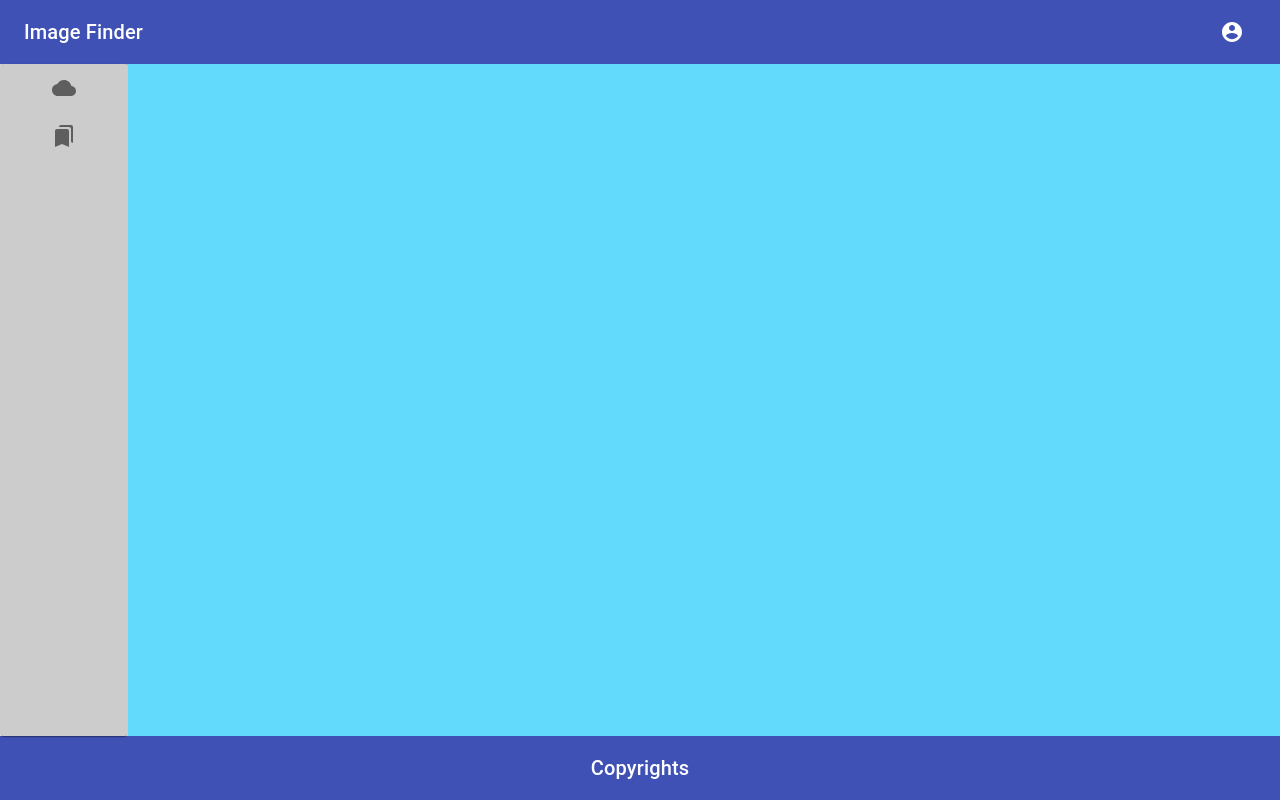
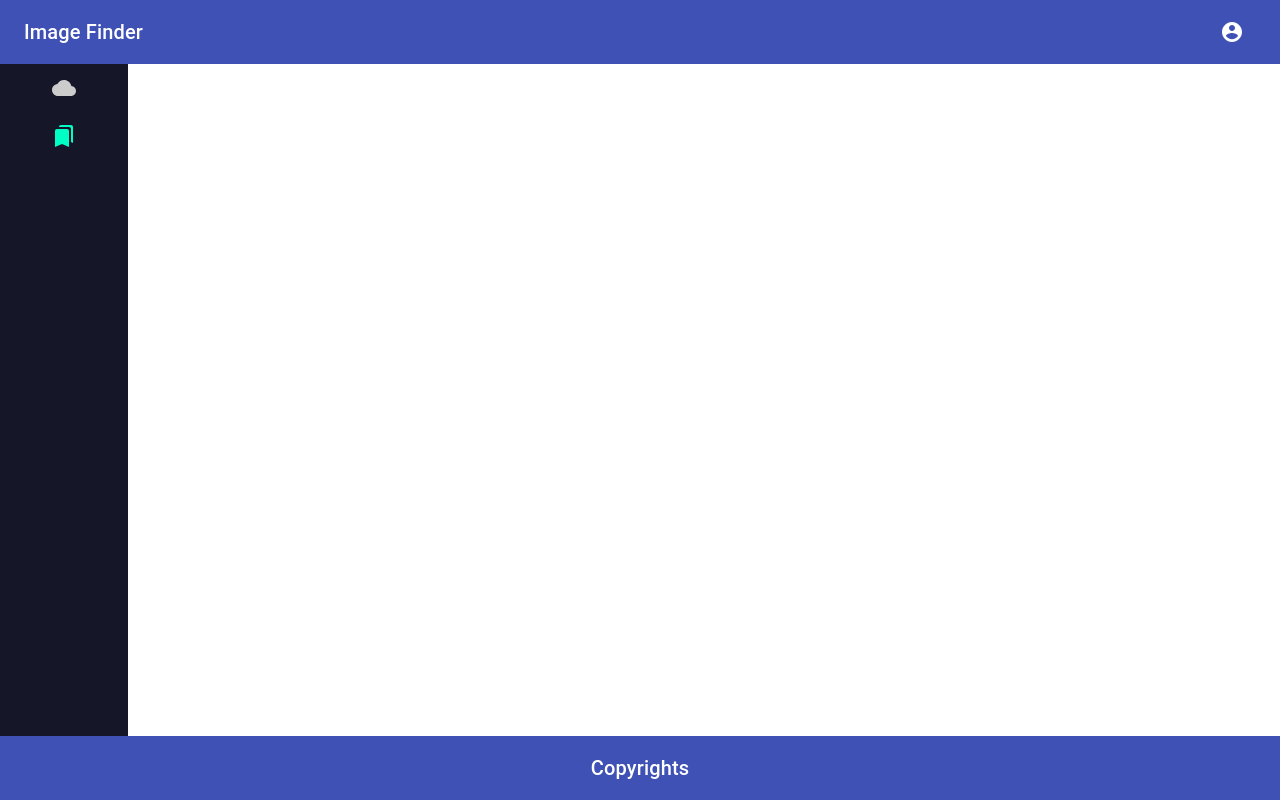
Before and after one commit to Oleg-Melnikow/Search_Picture, a React (Create React App) app: page /#/bookmarks in a window 1280 px wide. Built offline with nearby package versions, Linux system fonts and the light colour scheme.

Commit message:
refactoring

```diff
--- a/src/App.css
+++ b/src/App.css
@@ -3,7 +3,7 @@
 }
 
 .wrap-content{
-  background: #61dafb;
+  background: #ffffff;
   width: 90%;
 }
 
@@ -23,11 +23,11 @@
   color: #61dafb;
 }
 
-@keyframes App-logo-spin {
-  from {
-    transform: rotate(0deg);
-  }
-  to {
-    transform: rotate(360deg);
-  }
+.container {
+  padding: 0 !important;
+  height: calc(100vh - 128px);
 }
+
+.grid{
+  height: 100%;
+}
--- a/src/App.tsx
+++ b/src/App.tsx
@@ -3,21 +3,28 @@ import './App.css';
 import {Header} from "./components/Header";
 import {Container, Grid} from "@material-ui/core";
 import {Footer} from "./components/Footer";
-import {Menu} from './components/Menu';
-import {Route, withRouter} from 'react-router-dom';
-import {SearchBoard} from "./components/SearchBoard/SearchBoard";
+import {Menu} from './components/Menu/Menu';
+import {Route, Switch, Redirect} from 'react-router-dom';
 import {BookMarks} from "./components/BookMarks";
+import {SearchBoardContainer} from "./components/SearchBoard/SearchBoardContainer";
+import {PageNotFound} from "./components/PageNotFound/PageNotFound";
 
 function App() {
+
     return (
         <div className="App">
             <Header/>
-            <Container maxWidth="xl" style={{padding: "0", height: "calc(100vh - 128px)"}}>
-                <Grid container style={{height: "100%"}} justify="flex-start" direction="row">
+            <Container maxWidth="xl" className="container">
+                <Grid container className="grid" justify="flex-start" direction="row">
                     <Menu/>
                     <div className="wrap-content">
-                        <Route exact path="/" render={() => <SearchBoard/>}/>
-                        <Route path="/bookmarks" render={() => <BookMarks/>}/>
+                        <Switch>
+                            <Route exact path="/search" render={() => <SearchBoardContainer/>}/>
+                            <Route path="/bookmarks" render={() => <BookMarks/>}/>
+                            <Route path="/404" render={() => <PageNotFound/>}/>
+                            <Redirect exact from="/" to="/search"/>
+                            <Redirect from="*" to="/404"/>
+                        </Switch>
                     </div>
                 </Grid>
             </Container>
@@ -26,4 +33,4 @@ function App() {
     );
 }
 
-export default withRouter(App);
+export default App;
--- a/src/components/BookMarks.tsx
+++ b/src/components/BookMarks.tsx
@@ -1,5 +1,5 @@
 import React, {useEffect} from 'react';
-import {ImageCard} from "./ImageCard";
+import {ImageCard} from "./ImageCard/ImageCard";
 import {useDispatch, useSelector} from "react-redux";
 import {AppRootStateType} from "../redux/store";
 import {DomainPhotoType} from "../redux/appReducer";
@@ -24,7 +24,7 @@ export function BookMarks() {
     }
 
     return (
-        <div className={s.images} style={{maxHeight: 600}}>
+        <div className={s.images} style={{maxHeight: "calc(100vh - 128px)"}}>
             <SuccessSnackBar value="Delete picture success!"/>
             <Grid container direction="row" justify="center" alignItems="center">
                 {!!photo.length && photo.map((img, key) => {
--- a/src/components/ImageCard.module.css
+++ b/src/components/ImageCard/ImageCard.module.css
@@ -4,7 +4,7 @@
     display: -webkit-box;
     -webkit-box-orient: vertical;
     max-width: 345px;
-    height: 50px;
+    height: 30px;
     text-align: justify;
 }
 
--- a/src/components/ImageCard.tsx
+++ b/src/components/ImageCard/ImageCard.tsx
@@ -4,7 +4,7 @@ import CardActionArea from '@material-ui/core/CardActionArea';
 import CardActions from '@material-ui/core/CardActions';
 import CardMedia from '@material-ui/core/CardMedia';
 import Button from '@material-ui/core/Button';
-import {DomainPhotoType} from "../redux/appReducer";
+import {DomainPhotoType} from "../../redux/appReducer";
 import {CardContent, Typography} from "@material-ui/core";
 import s from "./ImageCard.module.css"
 
@@ -16,17 +16,17 @@ type MediaCardPropsTYpe = {
 
 export function ImageCard(props: MediaCardPropsTYpe) {
     return (
-        <Card className={s.root}>
+        <Card className={s.root} style={{background: "#ccc"}}>
             <CardActionArea>
                 <CardMedia className={s.media} image={props.picture.url}/>
-                <CardContent className={s.itemsText}>
+                <CardContent className={s.itemsText} style={{background: "#d1d1d1"}}>
                     <Typography variant="body1" color="textSecondary" component="p">
                         {props.picture.title}
                     </Typography>
                 </CardContent>
             </CardActionArea>
             <CardActions className={s.button}>
-                <Button size="small" color="primary" onClick={() => props.remotePhoto(props.picture.id, props.picture)}>
+                <Button variant="outlined" size="small" color="default" onClick={() => props.remotePhoto(props.picture.id, props.picture)}>
                     {props.description}
                 </Button>
             </CardActions>
--- /dev/null
+++ b/src/components/Menu/Menu.module.css
@@ -0,0 +1,13 @@
+.menu {
+    width: 10%;
+    background: #151729;
+}
+
+.menu a button{
+    color: #ccc;
+}
+
+.menu a.active button{
+    font-weight: bold;
+    color: #00ffc4;
+}
--- a/src/components/Menu.tsx
+++ b/src/components/Menu/Menu.tsx
@@ -1,24 +1,25 @@
-import {Grid, IconButton, Paper} from '@material-ui/core';
+import {Grid, IconButton} from '@material-ui/core';
 import React from 'react';
 import {Bookmarks, Cloud} from "@material-ui/icons";
 import {NavLink} from 'react-router-dom';
+import s from "./Menu.module.css"
 
 export function Menu() {
 
     return (
-        <Paper style={{ width: "10%", background: "#ccc"}}>
+        <div className={s.menu}>
             <Grid container direction="column" alignItems="center">
-                <NavLink to="/">
+                <NavLink to="/search" activeClassName={s.active}>
                     <IconButton>
                         <Cloud/>
                     </IconButton>
                 </NavLink>
-                <NavLink to="/bookmarks">
+                <NavLink to="/bookmarks" activeClassName={s.active}>
                     <IconButton>
                         <Bookmarks/>
                     </IconButton>
                 </NavLink>
             </Grid>
-        </Paper>
+        </div>
     )
 }
--- a/src/components/SearchBoard/SearchBoard.tsx
+++ b/src/components/SearchBoard/SearchBoard.tsx
@@ -1,6 +1,6 @@
 import React, {ChangeEvent, KeyboardEvent} from 'react';
 import {Button, Grid, makeStyles, TextField} from '@material-ui/core';
-import {ImageCard} from "../ImageCard";
+import {ImageCard} from "../ImageCard/ImageCard";
 import {ErrorSnackbar} from "../ErrorSnackbar/ErrorSnackbar";
 import {SuccessSnackBar} from "../SuccessSnackBar/SuccessSnackBar";
 import s from "./SearchBoard.module.css"
```
Also changed, not shown: 1 other file (tests, documents, lock files or other folders).
